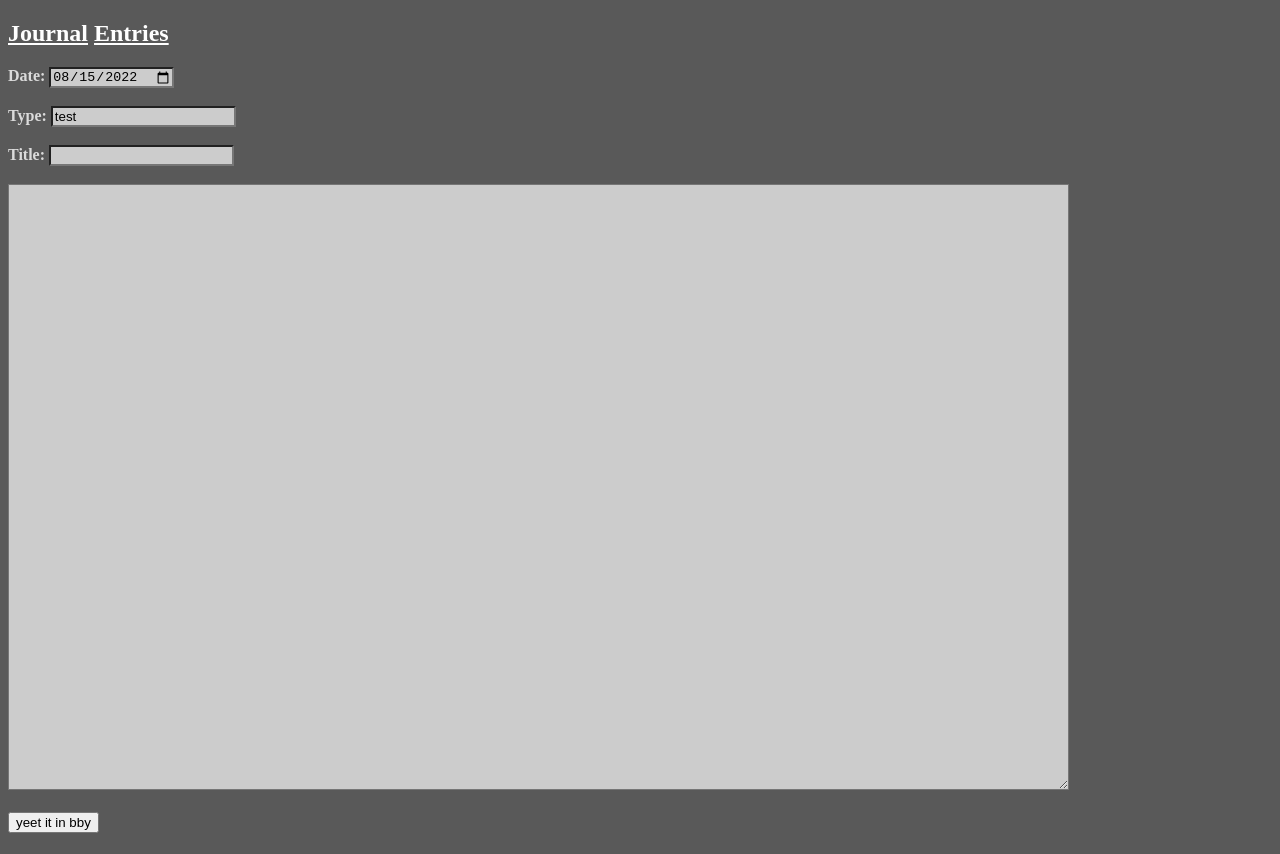
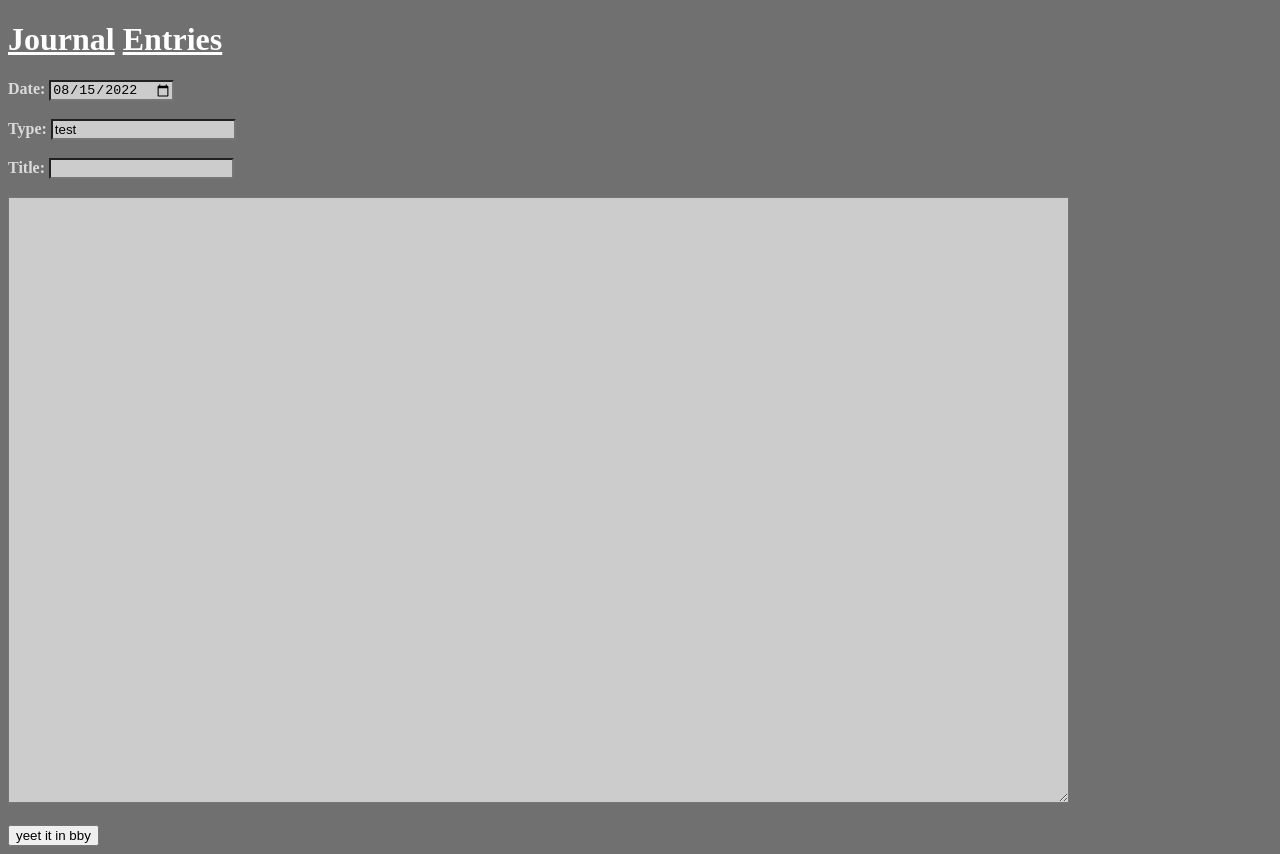
Before and after one commit to Flixnore/journal-mern, a React (Create React App) app in the folder frontend/: page / in a window 1280 px wide. Built offline with nearby package versions, Linux system fonts and the light colour scheme.

Commit message:
More css

```diff
--- a/frontend/src/index.css
+++ b/frontend/src/index.css
@@ -1,5 +1,5 @@
 body {
-  background-color: #595959;
+  background-color: #707070;
 }
 
 code {
--- a/frontend/src/pages/NavBar.js
+++ b/frontend/src/pages/NavBar.js
@@ -4,11 +4,11 @@ import "./NavBar.css"
 
 function NavBar() {
   return (
-    <nav>
+    <div>
       <h1>
         <Link to="/">Journal</Link> <Link to="/entries">Entries</Link>
       </h1>
-    </nav>
+    </div>
   );
 }
 
```
Also changed, not shown: 1 other file (tests, documents, lock files or other folders).
